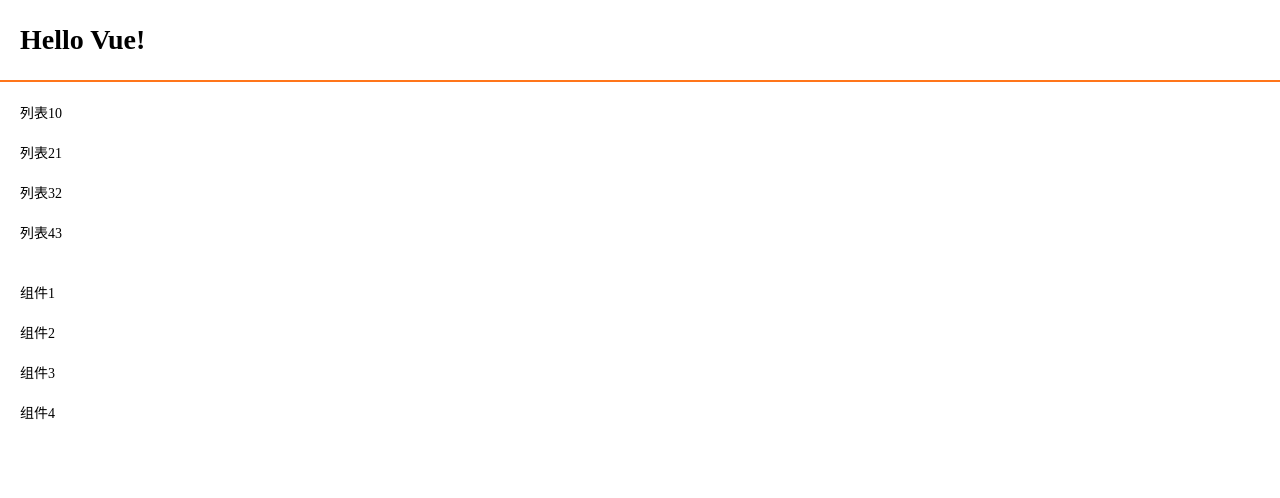
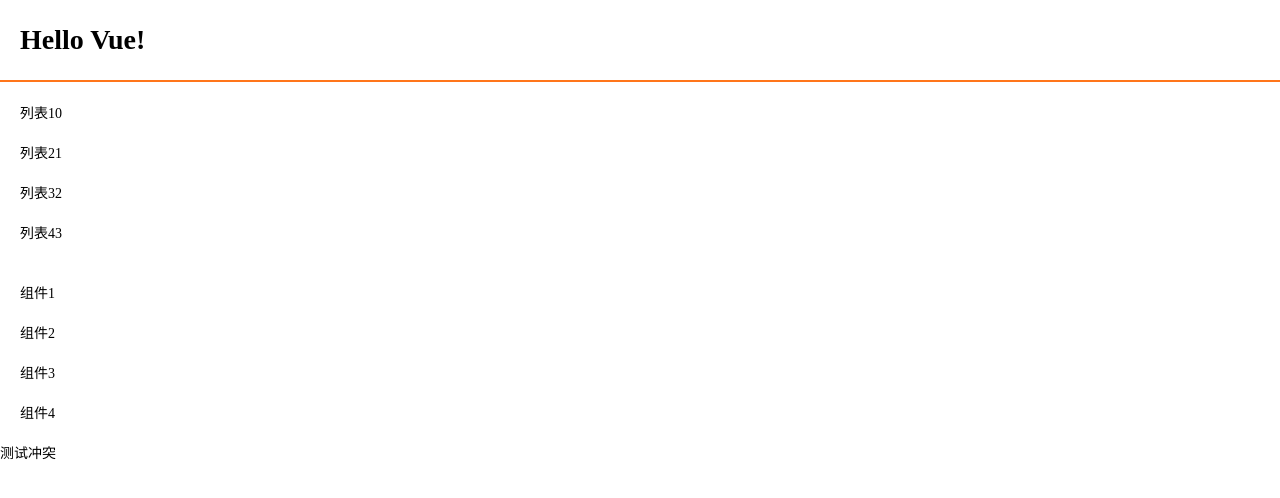
Before and after one commit to siriusJLF/sirius, a plain HTML site: page vueBase/vueBase.html in a window 1280 px wide. Drawn offline with nearby package versions, Linux system fonts and the light colour scheme.

Commit message:
Update vueBase.html

```diff
--- a/vueBase/vueBase.html
+++ b/vueBase/vueBase.html
@@ -26,6 +26,7 @@
 				  </todo-item>
 			  </ul>
 		  </div>
+			<div>测试冲突</div>
 		</div>
 		<script type="text/javascript" src="index.js"></script>
 		<script>
```
